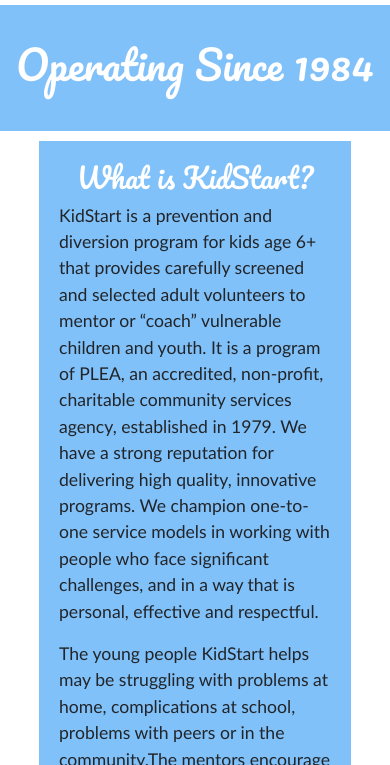
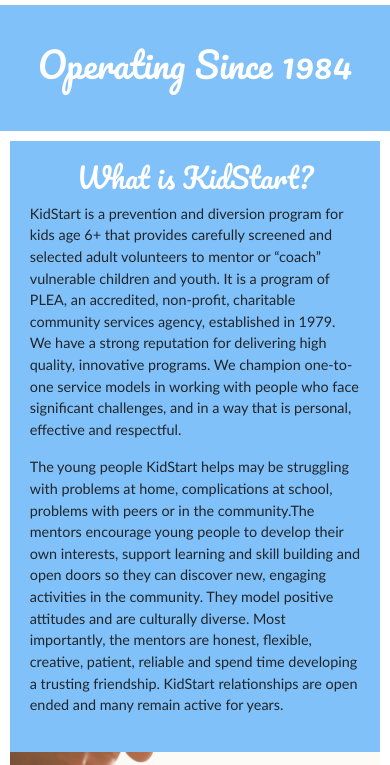
Before and after one commit to ckanelin/Kid-Start, a plain HTML site: page pages/what-is-kidstart.html in a window 390 px wide. Shown: the part 79-844 px from the top of the page. Drawn offline with nearby package versions, Linux system fonts and the light colour scheme.

Commit message:
Make Mobile Responsive: Cover and text

```diff
--- a/css/partner-agencies.css
+++ b/css/partner-agencies.css
@@ -109,3 +109,22 @@
   height: 30px;
   margin: 10px;
 }
+
+@media (max-width: 800px) {
+
+	.cover{
+    	padding-left: 5px;
+  	  	padding-right: 5px;
+  	}
+
+  	.cover h1{
+    	font-size: 2.2em;
+  	}
+
+	.main-text{
+		padding-left: 30px;
+		padding-right: 30px;
+		font-size: 1.3em;
+	}
+
+}
--- a/css/what-is-kidstart.css
+++ b/css/what-is-kidstart.css
@@ -87,13 +87,29 @@
 }
 
 @media (max-width: 800px) {
+
+  .cover{
+    padding-left: 5px;
+    padding-right: 5px;
+  }
+
+  .cover h1{
+    font-size: 2.2em;
+  }
+
   .row-one, .row-two, .row-three{
     display: grid;
-    grid-template-columns: 80vw;
+    grid-template-columns: 95vw;
     grid-template-rows: 1fr 1fr;
 
-    margin: 10px;
+    margin-left: auto;
+    margin-right: auto;
+
     background-color: rgba(4,132,243,0.5);
+  }
+
+  .body-item{
+    font-size: 0.9em;
   }
 
   .img{
```
